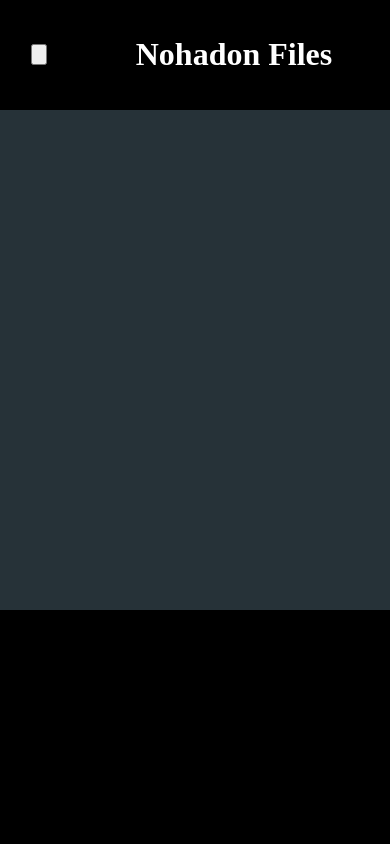
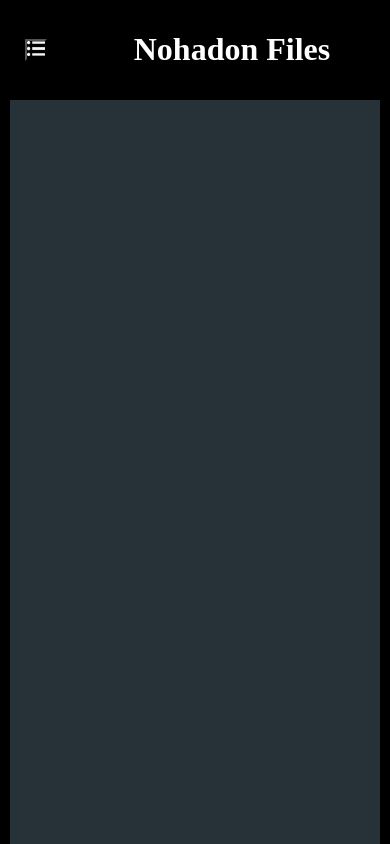
Before and after one commit to nohadon201/NohadonFiles, an Angular app: page / in a window 390 px wide. Shown: the top 844 px of the page. Built offline with nearby package versions, Linux system fonts and the light colour scheme; a web font is replaced by a local one.

Commit message:
Main Structure Semidone

```diff
--- a/src/app/app.component.css
+++ b/src/app/app.component.css
@@ -2,4 +2,5 @@ body {
   width: 100%;
   height: 100%;
   background-color: white;
+  margin: 0px;
 }
--- a/src/app/app.component.html
+++ b/src/app/app.component.html
@@ -1,8 +1,8 @@
 <!DOCTYPE html>
 <html>
 
-<body>
-  <div style="background-color: #263238; width: 100%; height: 500px;"></div>
+<body style="width: 100%; height: 100%;">
+  <div style="background-color: #263238; width: 100%; height: 2500px;"></div>
 </body>
 
 </html>
--- a/src/index.html
+++ b/src/index.html
@@ -12,7 +12,9 @@
 <body>
   <header id="main_header">
     <div id="display_menu_btn_container">
-      <input type="button" id="display_menu_btn" clickable>
+      <button type="submit" id="display_menu_btn">
+        <img src="resources/images/icons/menu_icon.png" style="width: 100%; height: 100%;">
+      </button>
     </div>
     <div id="main_title_container">
       <h1>Nohadon Files</h1>
@@ -35,7 +37,7 @@
       <p>󱥒 About me</p>
     </a>
   </nav>
-  <section>
+  <section id="main_section">
     <app-root></app-root>
   </section>
 </body>
--- a/src/main.ts
+++ b/src/main.ts
@@ -12,7 +12,7 @@ class Menu {
   private clicked: Boolean = false;
 
   constructor() {
-    let btn = <HTMLInputElement>document.getElementById("display_menu_btn");
+    let btn = <HTMLButtonElement>document.getElementById("display_menu_btn");
     btn.addEventListener("click", (_: Event) => this.onDisplayMenu());
     this.navMenu = <HTMLDivElement>document.getElementById("main_menu_navigation")
 
--- a/src/styles.css
+++ b/src/styles.css
@@ -1,7 +1,30 @@
-/*#region Variables*/
+/*#region VariablesAndOtherSpecialProperties*/
 
 :root {
   --display-nav: flex;
+}
+
+::-webkit-scrollbar {
+  width: 11px;
+}
+
+/* Track */
+::-webkit-scrollbar-track {
+  background: white;
+}
+
+::-webkit-scrollbar-track-piece {
+  background-color: black;
+}
+
+/* Handle */
+::-webkit-scrollbar-thumb {
+  background: white;
+}
+
+/* Handle on hover */
+::-webkit-scrollbar-thumb:hover {
+  background: red;
 }
 
 /*#endregion*/
@@ -70,11 +93,11 @@ html {
 }
 
 body {
-  margin: 0px;
+  margin: 10px;
   padding: 0px;
   background-color: black;
-  width: 100%;
-  height: 100%;
+  width: calc(100% - 20px);
+  height: calc(100%-20px);
   max-height: 100%;
   max-width: 100%;
   color: white;
@@ -145,8 +168,20 @@ body {
 
 /*#endregion*/
 
+/*#region Section*/
+#main_section {
+  height: 80%;
+  margin-top: 10px;
+}
+
+/*#endregion*/
+
 /*#region Media*/
 @media screen and (max-width: 700px) {
+
+  #main_section {
+    height: 87%;
+  }
 
   #main_menu_navigation {
     flex-direction: column;
@@ -163,7 +198,10 @@ body {
   }
 
   #display_menu_btn {
-    margin-left: 40%;
+    margin-left: 20%;
+    background-color: black;
+    width: 30%;
+    padding: 0px;
   }
 
   /**
```
Also changed, not shown: public/resources/images/icons/menu_icon.png (added).
